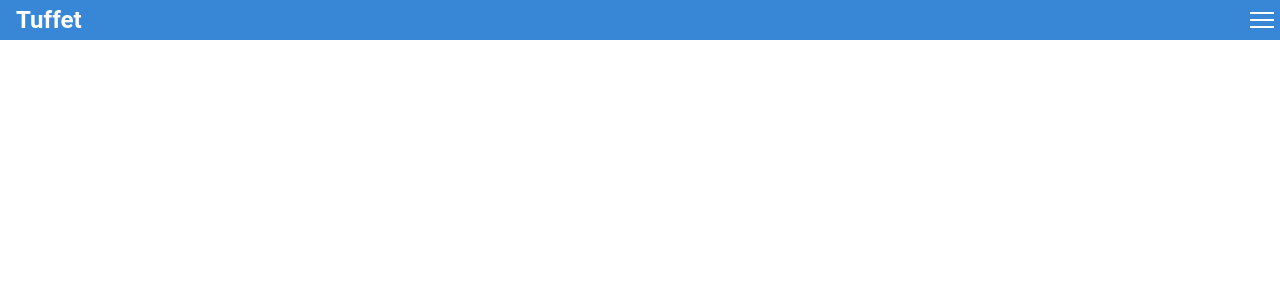
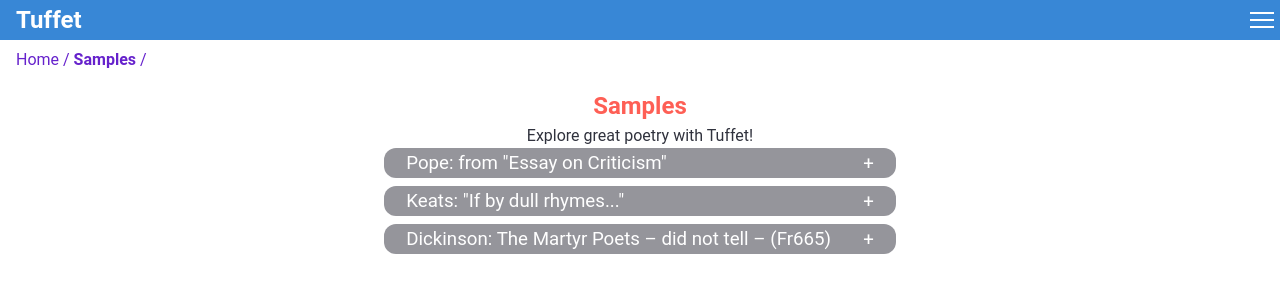
Before and after one commit to SamuelPerrin/tuffet, a React (Create React App) app in the folder iambe/: page /samples in a window 1280 px wide. Shown: the top 300 px of the page. Built offline with nearby package versions, Linux system fonts and the light colour scheme.

Commit message:
adds Samples page

```diff
--- a/iambe/src/App.js
+++ b/iambe/src/App.js
@@ -17,6 +17,7 @@ import MeterLine from './components/MeterLine';
 import AboutRhymes from './components/AboutRhymes';
 import AboutMeter from './components/AboutMeter';
 import FAQs from './components/FAQ';
+import Samples from './components/Samples';
 
 function App() {
   return (
@@ -39,6 +40,7 @@ function App() {
           <Route exact path="/about" component={FAQs} />
           <Route exact path="/about/rhymes" component={AboutRhymes} />
           <Route exact path="/about/meter" component={AboutMeter} />
+          <Route exact path="/samples" component={Samples} />
         </Switch>
       </div>
     </ThemeProvider>
--- a/iambe/src/actions/index.js
+++ b/iambe/src/actions/index.js
@@ -15,6 +15,8 @@ export const DECREMENT_STANZA_NUM = 'DECREMENT_STANZA_NUM';
 export const TOGGLE_MENU = 'TOGGLE_MENU';
 export const TOGGLE_ABOUT_MENU = 'TOGGLE_ABOUT_MENU';
 export const CLOSE_ABOUT_MENU = 'CLOSE_ABOUT_MENU';
+export const TOGGLE_SAMPLE_MENU = 'TOGGLE_SAMPLE_MENU';
+export const CLOSE_SAMPLE_MENU = 'CLOSE_SAMPLE_MENU';
 
 export const getRhymes = poetry => {
   const anth = new Anthology(poetry);
@@ -58,4 +60,8 @@ export const toggleMenu = () => ({type:TOGGLE_MENU});
 
 export const toggleAboutSubMenu = () => ({type:TOGGLE_ABOUT_MENU});
 
-export const closeAboutSubMenu = () => ({type:CLOSE_ABOUT_MENU})
+export const closeAboutSubMenu = () => ({type:CLOSE_ABOUT_MENU});
+
+export const toggleSampleMenu = () => ({type:TOGGLE_SAMPLE_MENU});
+
+export const closeSampleMenu = () => ({type:CLOSE_SAMPLE_MENU})
--- a/iambe/src/components/FAQ.js
+++ b/iambe/src/components/FAQ.js
@@ -18,7 +18,7 @@ const FAQ = () => {
     <div>
       <Breadcrumbs>
         <Link to='/'>Home</Link>
-        <Link to='/about/' className='current'>About</Link>
+        <Link to='/about' className='current'>About</Link>
       </Breadcrumbs>
       <Container>
         <Section>
--- a/iambe/src/components/Home.js
+++ b/iambe/src/components/Home.js
@@ -13,7 +13,7 @@ import * as samples from '../constants/samples';
 
 
 const Home = props => {
-  const { poetry } = props;
+  const { poetry, getRhymes, getMeter } = props;
   const [poem, setPoem] = useState(poetry ? poetry: "");
   let history = useHistory();
 
@@ -23,18 +23,18 @@ const Home = props => {
 
   const submitRhymes = e => {
     e.preventDefault();
-    props.getRhymes(poem);
+    getRhymes(poem);
     history.push('/rhyme');
   }
 
   const submitMeter = e => {
     e.preventDefault();
-    props.getMeter(poem);
+    getMeter(poem);
     history.push('/meter');
   }
 
   const submitSample = sample => {
-    props.getRhymes(sample);
+    getRhymes(sample);
     history.push('/rhyme');
   };
 
--- /dev/null
+++ b/iambe/src/components/Samples.js
@@ -0,0 +1,80 @@
+import React, { useEffect } from 'react';
+import { connect } from 'react-redux';
+import { Link, useHistory } from 'react-router-dom';
+
+import Breadcrumbs from './styled/Breadcrumbs';
+import Container from './styled/Container';
+import Section from './styled/Section';
+import { RedSpan, YellowSpan } from './styled/Spans';
+import Accordion from './styled/Accordion';
+import ButtonRow from './styled/ButtonRow';
+import Button from './styled/Button';
+
+import { all_samples } from '../constants/samples';
+import { getRhymes, getMeter } from '../actions';
+
+const Samples = props => {
+  const { getRhymes, getMeter } = props;
+  const history = useHistory();
+
+  useEffect(() => {
+    window.scrollTo(0,0);
+  }, []);
+
+  const submitRhymes = (poem) => {
+    getRhymes(poem);
+    history.push('/rhyme');
+  }
+
+  const submitMeter = (poem) => {
+    getMeter(poem);
+    history.push('/meter');
+  }
+
+  return (
+    <div>
+      <Breadcrumbs>
+        <Link to='/'>Home</Link>
+        <Link to='/samples' className='current'>Samples</Link>
+      </Breadcrumbs>
+      <Container>
+        <Section>
+          <h2><RedSpan>Samples</RedSpan></h2>
+          <p>Explore great poetry with Tuffet!</p>
+          <Accordion
+            data={
+              Object
+                .entries(all_samples)
+                .map(x => [
+                  x[0] + ": " + x[1].title,
+                  (<div>
+                    {x[1].sample}
+                    <ButtonRow>
+                      <Button
+                        onClick={() => submitRhymes(x[1].toRun)}
+                      >
+                        Get Rhymes
+                      </Button>
+                      <Button
+                        onClick={() => submitMeter(x[1].toRun)}
+                      >
+                        Get Meter
+                      </Button>
+                    </ButtonRow>
+                  </div>)
+                ])
+            }
+          />
+        </Section>
+      </Container>
+    </div>
+  )
+}
+
+const mapStateToProps = state => {
+  return {
+    poetry: state.poetry,
+  }
+}
+
+export default connect(mapStateToProps, { getRhymes, getMeter })(Samples);
--- a/iambe/src/components/styled/NavMenu.js
+++ b/iambe/src/components/styled/NavMenu.js
@@ -3,7 +3,8 @@ import { connect } from 'react-redux';
 import styled from 'styled-components';
 import { useHistory } from 'react-router-dom';
 
-import { getRhymes, getMeter, toggleMenu, toggleAboutSubMenu, closeAboutSubMenu } from '../../actions';
+import { getRhymes, getMeter, toggleMenu, toggleAboutSubMenu, closeAboutSubMenu, toggleSampleMenu, closeSampleMenu } from '../../actions';
+import {POPE, KEATS, DICKINSON} from '../../constants/samples';
 
 const StyledMenu = styled.div`
   position: absolute;
@@ -68,13 +69,14 @@ const StyledMenu = styled.div`
 `
 
 const NavMenu = props => {
-  const { poetry, isMenuOpen, isAboutOpen, getRhymes, getMeter, toggleMenu, toggleAboutSubMenu, closeAboutSubMenu } = props;
+  const { poetry, isMenuOpen, isAboutOpen, isSampleOpen, getRhymes, getMeter, toggleMenu, toggleAboutSubMenu, closeAboutSubMenu, toggleSampleMenu, closeSampleMenu } = props;
   const history = useHistory();
 
   const switchMenu = e => {
     e && e.preventDefault();
     toggleMenu();
     if (!isMenuOpen && isAboutOpen) closeAboutSubMenu();
+    if (!isMenuOpen && isSampleOpen) closeSampleMenu();
   }
 
   const goToURI = (uri) => {
@@ -82,9 +84,9 @@ const NavMenu = props => {
     history.push(uri);
   }
 
-  const goToRhymes = () => {
+  const goToRhymes = (sample) => {
     switchMenu();
-    getRhymes(poetry);
+    getRhymes(sample ? sample : poetry);
     history.push('/rhyme');
   }
 
@@ -109,6 +111,19 @@ const NavMenu = props => {
           <span onClick={() => goToURI('/about/meter')} className='menu-item sub-item'>About Meter</span>
         </div>
       </span>
+      <span className='menu-item super-item' onClick={() => toggleSampleMenu()}>
+        <div style={{display:'flex', justifyContent:'space-between'}}>
+          <span onClick={() => goToURI('/samples')}>Samples</span>
+          <span className='symbol'>
+            {isSampleOpen ? '–' : '+'}
+          </span>
+        </div>
+        <div className={isMenuOpen && isSampleOpen ? 'open' : 'closed'}>
+          <span onClick={() => goToRhymes(POPE)} className='menu-item sub-item'>Pope</span>
+          <span onClick={() => goToRhymes(KEATS)} className='menu-item sub-item'>Keats</span>
+          <span onClick={() => goToRhymes(DICKINSON)} className='menu-item sub-item'>Dickinson</span>
+        </div>
+      </span>
       {poetry && <span onClick={goToRhymes} className='menu-item'>Rhyme</span>}
       {poetry && <span onClick={goToMeter} className='menu-item'>Meter</span>}
     </StyledMenu>
@@ -120,7 +135,8 @@ const mapStateToProps = state => {
     poetry: state.poetry,
     isMenuOpen: state.isMenuOpen,
     isAboutOpen: state.isAboutOpen,
+    isSampleOpen: state.isSampleOpen,
   }
 }
 
-export default connect(mapStateToProps, { getRhymes, getMeter, toggleMenu, toggleAboutSubMenu, closeAboutSubMenu })(NavMenu);
+export default connect(mapStateToProps, { getRhymes, getMeter, toggleMenu, toggleAboutSubMenu, closeAboutSubMenu, toggleSampleMenu, closeSampleMenu })(NavMenu);
--- a/iambe/src/constants/samples.js
+++ b/iambe/src/constants/samples.js
@@ -1,3 +1,7 @@
+import React from 'react';
+import Stanza from '../utils/Stanza';
+import Poem from '../utils/Poem';
+
 export const STITCH = "A stitch in time\nSaves nine.";
 export const MARY = "Mary had a little lamb\nWhose fleece was white as snow\nAnd everywhere that Mary went\nThe lamb was sure to go.";
 export const GRACE = "Amazing grace! (how sweet the sound)\nThat sav'd a wretch like me!\nI once was lost, but now am found,\nWas blind, but now I see.\n\n'Twas grace that taught my heart to fear,\nAnd grace my fears reliev'd;\nHow precious did that grace appear\nThe hour I first believ'd!\n\nThro' many dangers, toils, and snares,\nI have already come;\n'Tis grace hath brought me safe thus far,\nAnd grace will lead me home.\n\nThe Lord has promis'd good to me,\nHis word my hope secures;\nHe will my shield and portion be\nAs long as life endures.\n\nYes, when this flesh and heart shall fail,\nAnd mortal life shall cease;\nI shall possess, within the veil,\nA life of joy and peace.\n\nThe earth shall soon dissolve like snow,\nThe sun forbear to shine;\nBut God, who call'd me here below,\nWill be forever mine.";
@@ -5,3 +9,29 @@ export const SONNET116 = "Let me not to the marriage of true minds\nAdmit impedi
 export const KEATS = "If by dull rhymes our English must be chained,\nAnd, like Andromeda, the Sonnet sweet\nFettered, in spite of painèd loveliness,\nLet us find out, if we must be constrained,\nSandals more interwoven and complete\nTo fit the naked foot of Poesy:\nLet us inspect the lyre, and weigh the stress\nOf every chord, and see what may be gained\nBy ear industrious, and attention meet;\nMisers of sound and syllable, no less\nThan Midas of his coinage, let us be\nJealous of dead leaves in the bay wreath crown;\nSo, if we may not let the Muse be free,\nShe will be bound with garlands of her own.";
 export const DICKINSON = "The Martyr Poets–did not tell–\nBut wrought their Pang in syllable–\nThat when their mortal name be numb–\nTheir mortal fate–encourage Some–\n\nThe Martyr Painters–never spoke–\nBequeathing–rather–to their Work–\nThat when their conscious fingers cease–\nSome seek in Art–the Art of Peace–";
 export const POPE = `While they ring round the same unvaried chimes,\nWith sure returns of still expected rhymes,\nWhere'er you find "the cooling western breeze,"\nIn the next line it "whispers through the trees"\nIf crystal streams "with pleasing murmurs creep"\nThe reader's threatened (not in vain) with "sleep"\nThen, at the last and only couplet fraught\nWith some unmeaning thing they call a thought,\nA needless Alexandrine ends the song\nThat, like a wounded snake drags its slow length along.`;
+
+export const all_samples = {
+  // 'Stitch in Time':STITCH,
+  // 'Mary had a little lamb':MARY,
+  // 'Amazing Grace':GRACE,
+  // 'Sonnet 116':SONNET116,
+  'Pope': {
+    title:'from "Essay on Criticism"',
+    sample: new Stanza(POPE).getLines().map(line => <p>{line}</p>),
+    toRun: POPE,
+  },
+  'Keats': {
+    title:'"If by dull rhymes..."',
+    sample: new Stanza(KEATS).getLines().map(line => <p>{line}</p>),
+    toRun: KEATS,
+  },
+  'Dickinson': {
+    title:'The Martyr Poets – did not tell – (Fr665)',
+    sample: new Poem(DICKINSON).getStanzas().map(stanza => (
+    <div style={{marginBottom:'1rem'}}>
+      {new Stanza(stanza).getLines().map(line => <p>{line}</p>)}
+    </div>)
+    ),
+    toRun: DICKINSON,
+  },
+}
--- a/iambe/src/reducers/index.js
+++ b/iambe/src/reducers/index.js
@@ -14,6 +14,7 @@ const initialState = {
   lineNum: null,
   isMenuOpen: false,
   isAboutOpen: false,
+  isSampleOpen: false,
 }
 
 const reducer = (state=initialState, action) => {
@@ -100,6 +101,16 @@ const reducer = (state=initialState, action) => {
         ...state,
         isAboutOpen: !state.isAboutOpen,
       }
+    case actions.CLOSE_SAMPLE_MENU:
+      return {
+        ...state,
+        isSampleOpen: false,
+      }
+    case actions.TOGGLE_SAMPLE_MENU:
+      return {
+        ...state,
+        isSampleOpen: !state.isSampleOpen,
+      }
     default:
       return state
   }
```
Also changed, not shown: iambe/src/components/AboutMeter.js (+10 -1 lines), iambe/src/components/AboutRhymes.js (+10 -1 lines).
